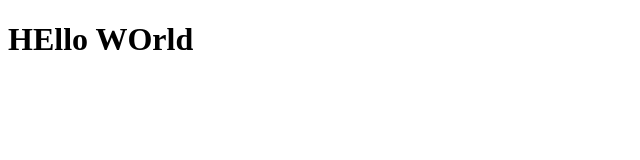
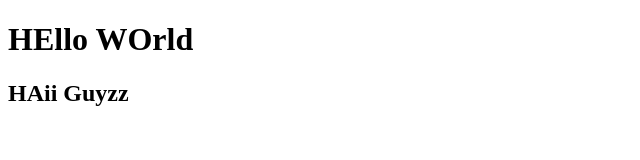
Before and after one commit to abhijith2255/datewith-git, a plain HTML site: page index.html in a window 1280 px wide. Shown: the whole page, without its empty margins (0-640 px from the left). Drawn offline with Linux system fonts and the light colour scheme.

Commit message:
added some message

```diff
--- a/index.html
+++ b/index.html
@@ -8,5 +8,6 @@
 </head>
 <body>
     <h1>HEllo WOrld</h1>
+    <h2>HAii Guyzz</h2>
 </body>
 </html>
```
